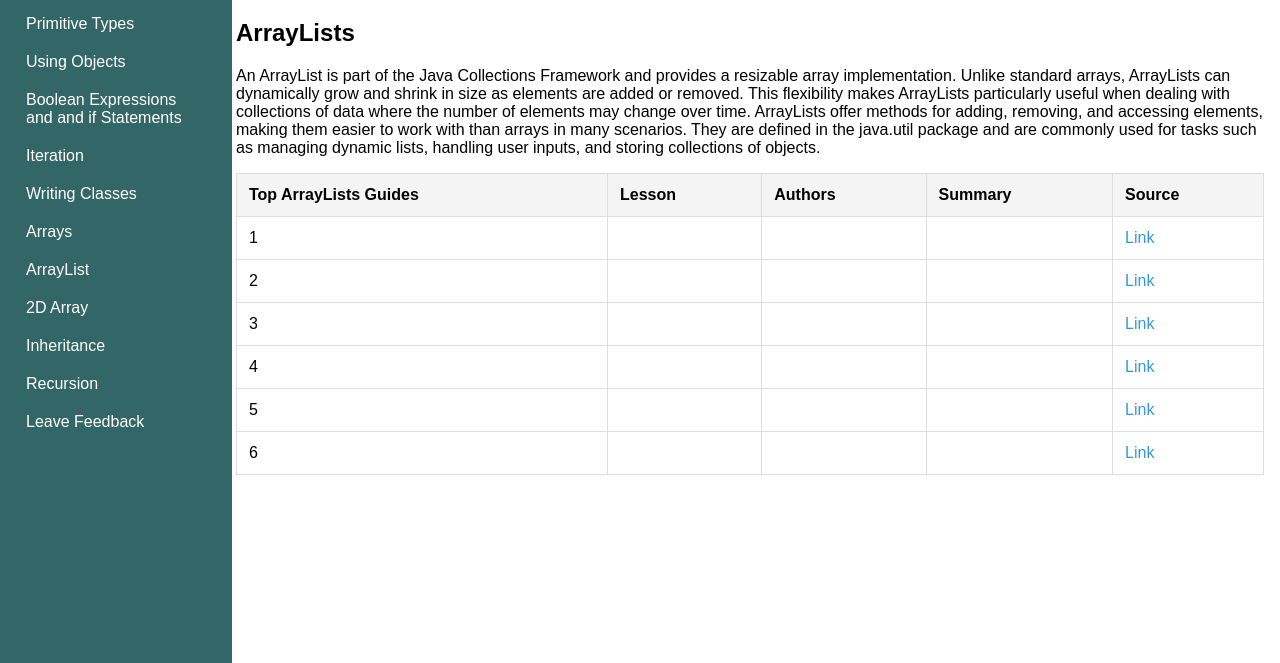
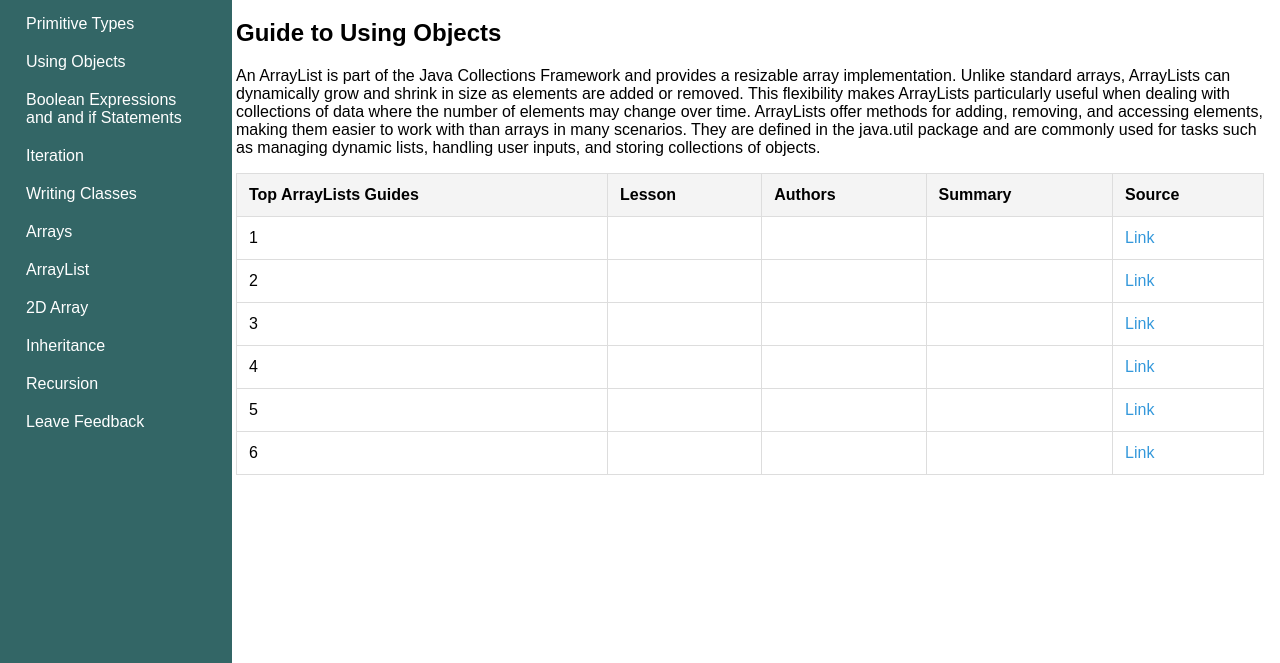
Before and after one commit to akshat122805/newtest, a plain HTML site: page objects.html in a window 1280 px wide. Shown: the part 137-800 px from the top of the page. Drawn offline with Linux system fonts and the light colour scheme.

Commit message:
Update objects.html

```diff
--- a/objects.html
+++ b/objects.html
@@ -106,7 +106,7 @@
     <div class="container">
         <h1 id="home">Your Go-To Mortensen's AP CSA Exam Guide</h1>
 
-         <h2 class="section-title">ArrayLists</h2>
+         <h2 class="section-title">Guide to Using Objects</h2>
         <p>An ArrayList is part of the Java Collections Framework and provides a resizable array implementation. Unlike standard arrays, ArrayLists can dynamically grow and shrink in size as elements are added or removed. This flexibility makes ArrayLists particularly useful when dealing with collections of data where the number of elements may change over time. ArrayLists offer methods for adding, removing, and accessing elements, making them easier to work with than arrays in many scenarios. They are defined in the java.util package and are commonly used for tasks such as managing dynamic lists, handling user inputs, and storing collections of objects.</p>
         <table>
             <tr>
```
